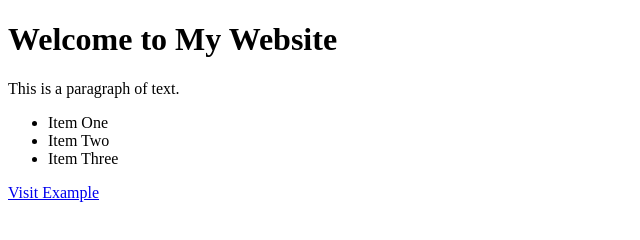
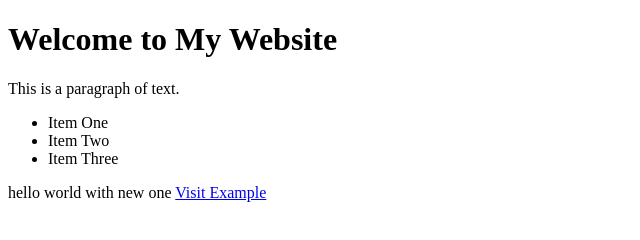
Before and after one commit to Kathir6758/Project, a plain HTML site: page index.html in a window 1280 px wide. Shown: the whole page, without its empty margins (0-640 px from the left). Drawn offline with Linux system fonts and the light colour scheme.

Commit message:
changes made

```diff
--- a/index.html
+++ b/index.html
@@ -11,6 +11,7 @@
     <li>Item Two</li>
     <li>Item Three</li>
   </ul>
+  hello world with new one
   <a href="https://www.example.com">Visit Example</a>
 </body>
 </html>
```
